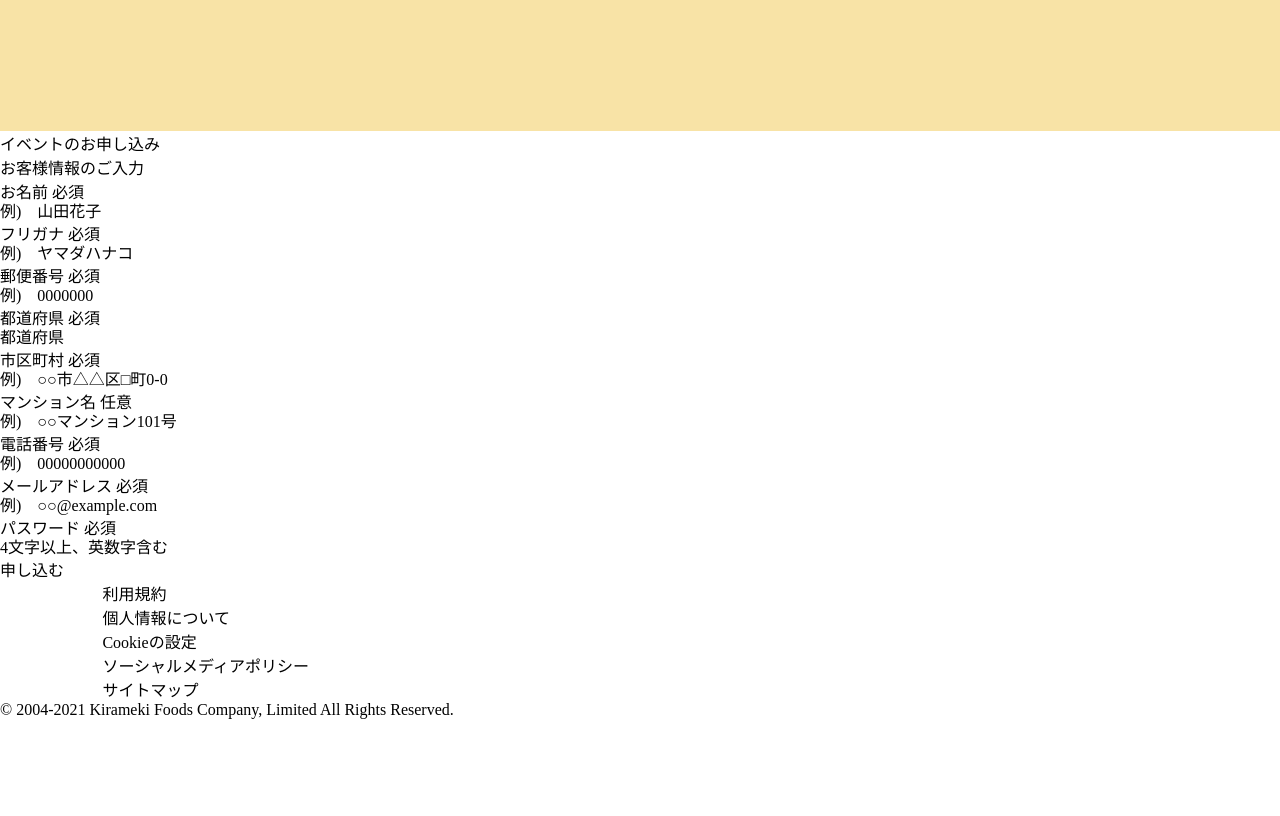
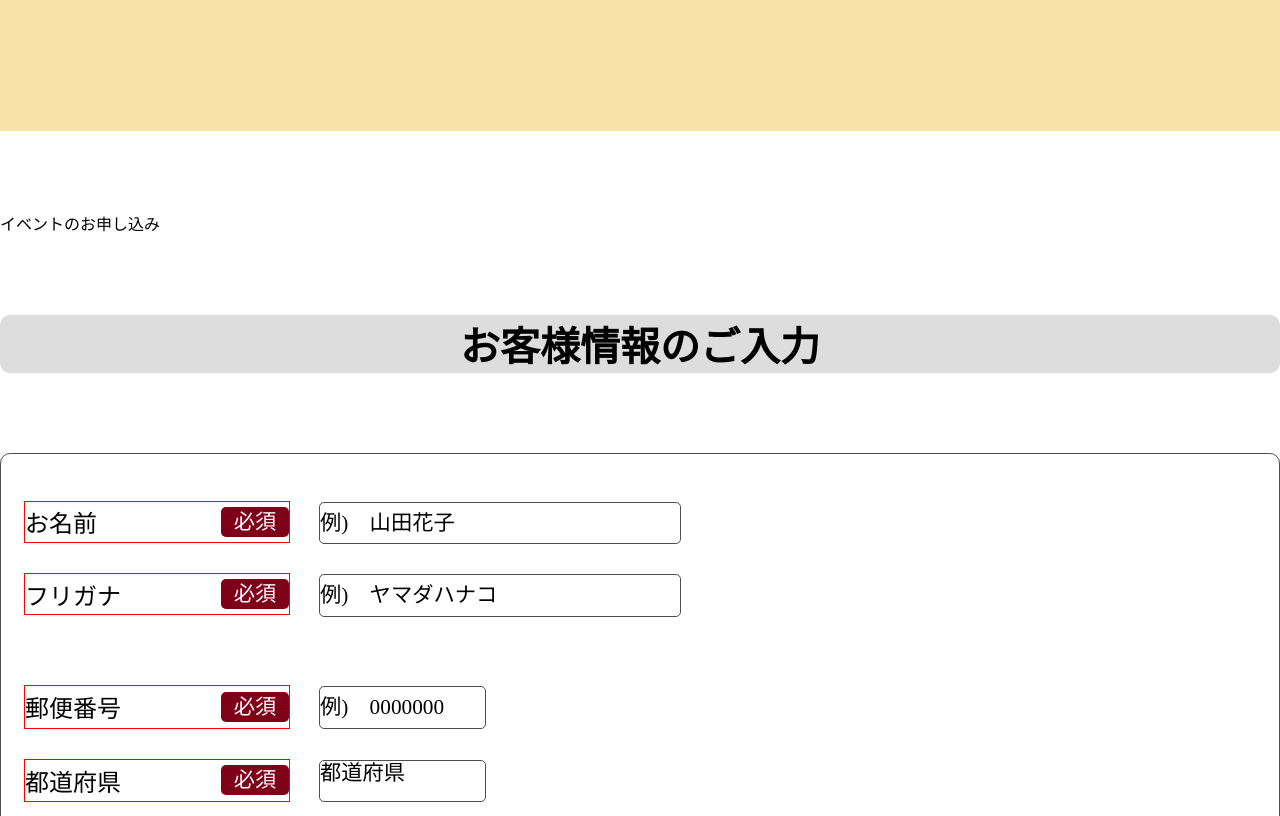
Before and after one commit to YosYas/trial6, a plain HTML site: page index.html in a window 1280 px wide. Shown: the part 4520-5336 px from the top of the page. Before the commit the page ends 5239 px from the top, so only its background shows below. Drawn offline with Linux system fonts and the light colour scheme; some packages are replaced by stand-ins of ours.

Commit message:
240217-last

```diff
--- a/css/style.css
+++ b/css/style.css
@@ -157,6 +157,81 @@ html {
 /* entry */
 .entry {
   background-color: #fff;
+  margin: 0 auto;
+  padding: 5rem 0;
+}
+.entry-container {
+  padding: 3rem 1.5rem;
+  border: 1px solid #524e4d;
+  border-radius: 10px;
+}
+
+.information {
+  font-size: 2.5rem;
+  font-weight: 700;
+  background-color: #ddd;
+  border-radius: 10px;
+  text-align: center;
+  margin-bottom: 5rem;
+}
+
+.form-label {
+  display: flex;
+  justify-content: space-between;
+  margin-bottom: 0.75rem;
+}
+
+.entry label {
+  font-size: 1.5rem;
+}
+
+.entry input {
+  width: 100%;
+  border: 1px solid #524e4d;
+  border-radius: 5px;
+  height: 2.66rem;
+  font-size: 1.33rem;
+  margin-bottom: 0.1rem;
+}
+
+.address select {
+  width: 100%;
+  border: 1px solid #524e4d;
+  border-radius: 5px;
+  height: 2.66rem;
+  font-size: 1.33rem;
+  margin-bottom: 1.5rem;
+}
+
+.required {
+  display: inline-block;
+  width: 68px;
+  height: 30px;
+  background-color: #7f0019;
+  color: #fff;
+  font-size: 1.33rem;
+  text-align: center;
+  line-height: 30px;
+  border-radius: 5px;
+}
+
+.optional {
+  display: inline-block;
+  width: 68px;
+  height: 30px;
+  background-color: #1f2774;
+  color: #fff;
+  font-size: 1.33rem;
+  text-align: center;
+  line-height: 30px;
+  border-radius: 5px;
+}
+
+.error-message {
+  display: block;
+  font-size: 12px;
+  color: red;
+  margin-bottom: 8px;
 }
 
 /* footer */
@@ -278,5 +353,53 @@ html {
   }
   /* entry */
 
+  .entry-container {
+    /* width: calc(100% - (64px * 2)); */
+    margin: 0 auto;
+  }
+
+  .form {
+    display: flex;
+    gap: 30px;
+    margin-bottom: 20px;
+  }
+
+  .form-label {
+    outline: 1px solid red;
+    width: 264px;
+    align-items: center;
+  }
+
+  .character input,
+  .pronunciation input,
+  .password input,
+  #tel {
+    width: 362px;
+  }
+
+  .contact input,
+  #city,
+  #apartment {
+    width: 460px;
+  }
+
+  .address input,
+  .address select {
+    width: 167px;
+    margin-bottom: 3px;
+  }
+
+  .name {
+    margin-bottom: 60px;
+  }
+
+  .address {
+    margin-bottom: 60px;
+  }
+
+  .contact {
+    margin-bottom: 60px;
+  }
+
   /* footer */
 }
--- a/js/main.js
+++ b/js/main.js
@@ -1,6 +1,6 @@
 'use strict';
 {
-  // GoogleMap
+// GoogleMap
   let map;
   async function initMap() {
     const kirameki = { lat: 35.64373, lng: 139.79450 };
@@ -12,4 +12,37 @@
 }
   initMap();
 
+// バリデーション
+  const form = document.querySelector("#entryform");
+  form.addEventListener('submit', (e) => {
+    e.preventDefault();
+    let valid = true;
+
+    // 各inputを検証
+    [...form.elements].forEach(input => {
+      if (input.name !== 'payment') {
+        const errorMessage = input.nextElementSibling;
+        if (errorMessage) {
+          if (!input.checkValidity()) {
+            valid = false;
+            input.classList.add('invalid');
+            errorMessage.textContent = input.validationMessage;
+          } else if (input.id === 'address' && !input.value.match(/^\d{7}$/)) {
+            errorMessage.textContent = "郵便番号は7文字の数字で入力してください。";
+          } else if (input.id === 'city' && !input.value.match(/^[^\x20-\x7e]*$/)) {
+            errorMessage.textContent = "住所は全角文字で入力してください。";
+          } else if (input.id === 'tel' && !input.value.match(/^0\d{10,11}$/)) {
+            errorMessage.textContent = "半角かつ10桁or11桁の数字で入力してください。";
+          } else if (
+            input.id === 'password' && !input.value.match(/^([a-zA-Z0-9]{4,})$/)) {
+            errorMessage.textContent = "4文字以上の英数字を入力してください。";
+          } else {
+            input.classList.remove("invalid");
+            input.setCustomValidity("");
+            errorMessage.textContent = "";
+          }
+        }
+      }
+    });
+  });
 }
```
